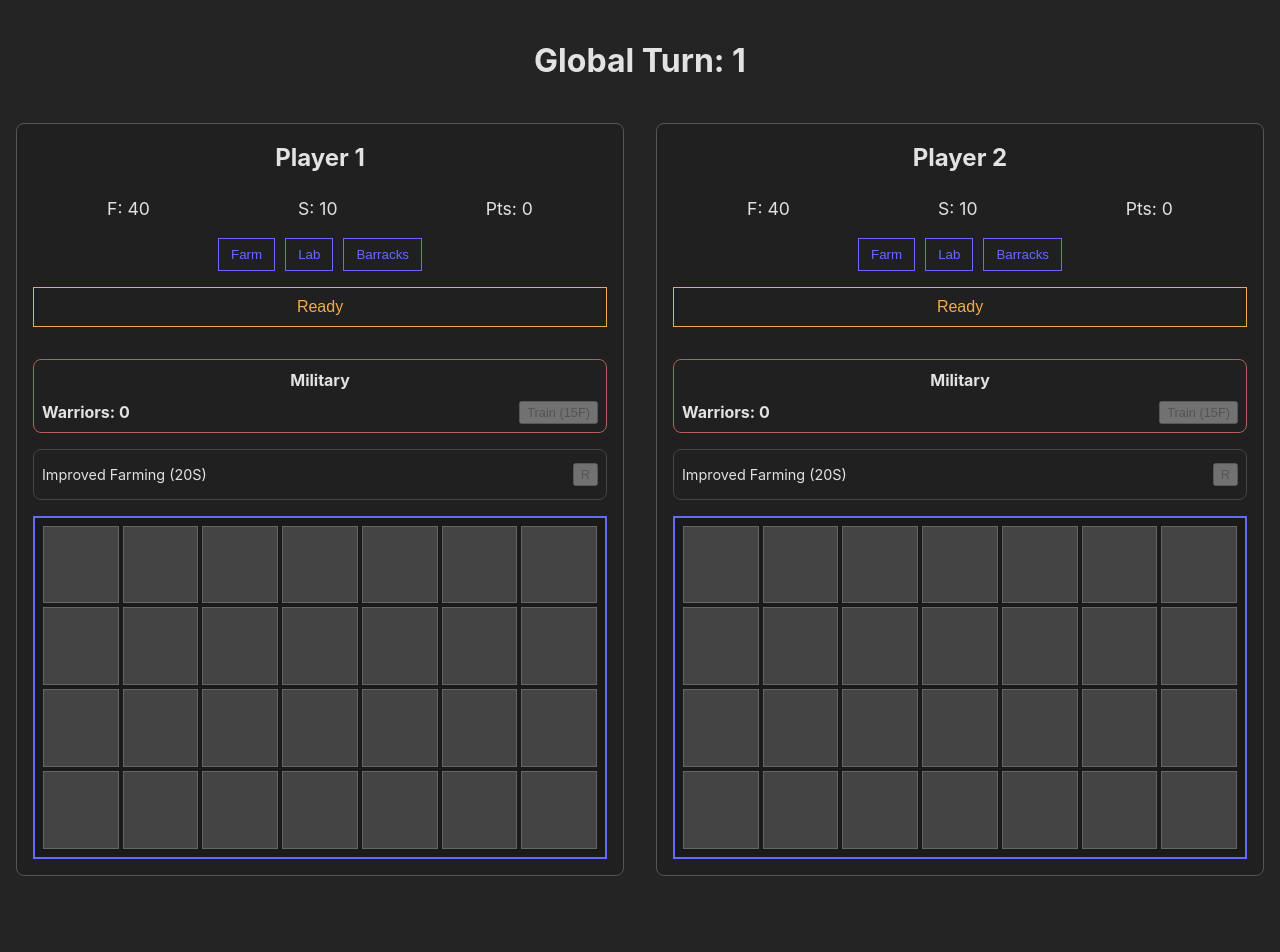
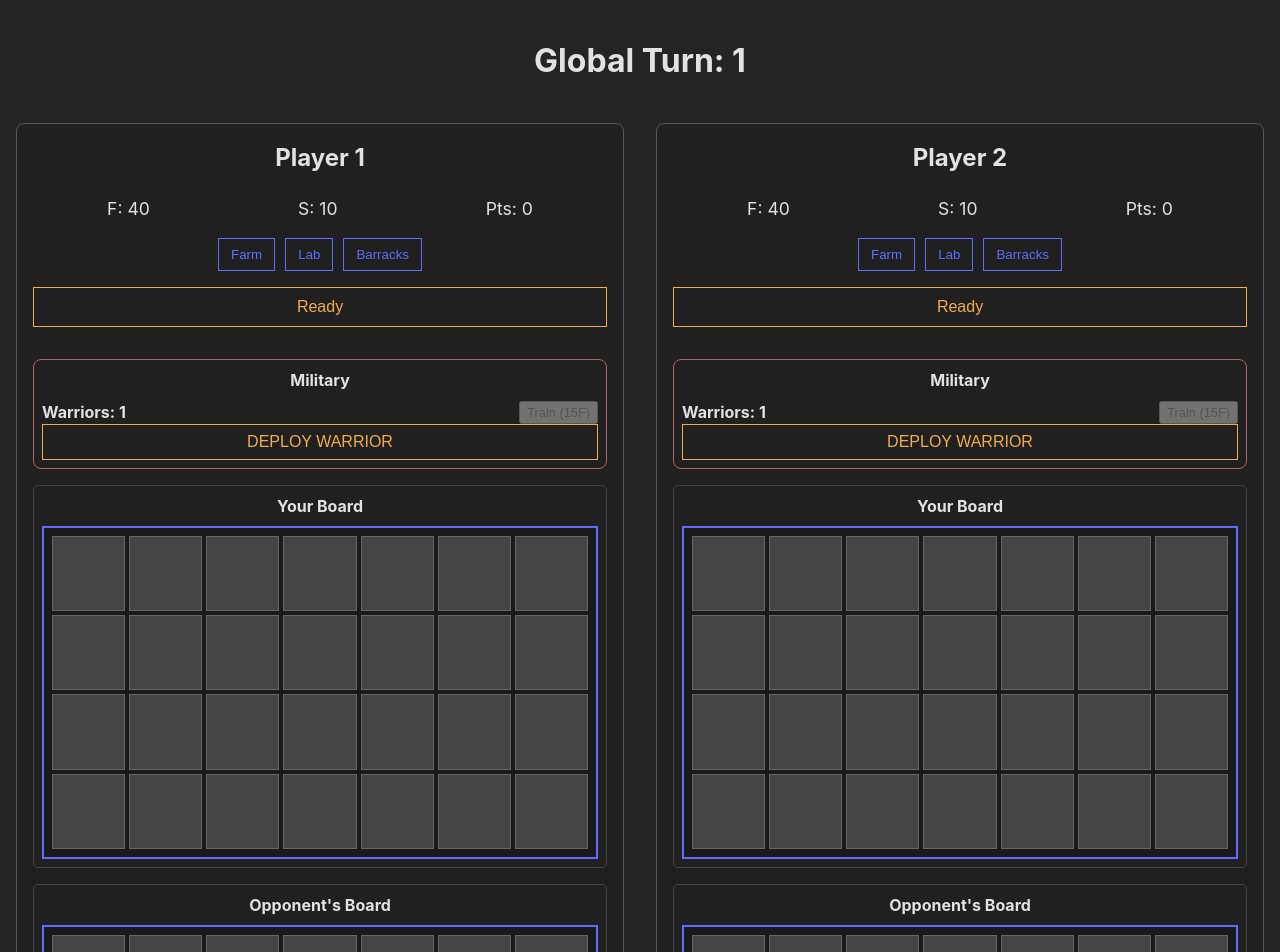
Before and after one commit to evian-christ/pact-prototype, a React (Vite) app: page / in a window 1280 px wide. Shown: the top 952 px of the page. Before the commit the page ends 892 px from the top, so only its background shows below. Built offline with nearby package versions, Linux system fonts and the light colour scheme.

Commit message:
Feat: placing warrior on opponent's board works now

```diff
--- a/src/App.css
+++ b/src/App.css
@@ -1,3 +1,4 @@
+
 #root {
   width: 100%;
 }
@@ -48,6 +49,25 @@
   font-size: 1.1rem;
 }
 
+.player-boards-container {
+  display: flex;
+  flex-direction: column;
+  gap: 1rem;
+}
+
+.own-board-section, .opponent-board-section {
+  border: 1px solid #444;
+  padding: 0.5rem;
+  border-radius: 5px;
+}
+
+.own-board-section h3, .opponent-board-section h3 {
+  margin-top: 0;
+  margin-bottom: 0.5rem;
+  font-size: 1rem;
+  text-align: center;
+}
+
 .board {
   display: grid;
   grid-template-columns: repeat(7, 1fr);
@@ -70,6 +90,15 @@
 
 .tile:hover {
   background-color: #555;
+}
+
+.tile.deploy-target {
+  border: 2px solid #f0ad4e; /* Highlight deployable tiles */
+}
+
+.tile.deploy-target:hover {
+  background-color: #f0ad4e;
+  opacity: 0.8;
 }
 
 .tile > * {
@@ -97,11 +126,54 @@
   border-color: #b06161;
 }
 
+.incoming-attack-marker {
+  position: absolute;
+  top: 50%;
+  left: 50%;
+  transform: translate(-50%, -50%);
+  font-size: 2rem;
+  color: red;
+  pointer-events: none;
+}
+
+.unit-marker {
+  position: absolute;
+  top: 50%;
+  left: 50%;
+  transform: translate(-50%, -50%);
+  font-size: 1.5rem;
+  pointer-events: none;
+}
+
+.player-interface.deploy-mode-active {
+  box-shadow: 0 0 15px #f0ad4e;
+  border-color: #f0ad4e;
+}
+
 .build-controls {
   display: flex;
   justify-content: center;
   gap: 10px;
   margin-bottom: 1rem;
+}
+
+.build-button {
+  padding: 8px 12px;
+  border: 1px solid #646cff;
+  background-color: transparent;
+  color: #646cff;
+  cursor: pointer;
+  transition: all 0.2s;
+}
+
+.build-button:hover {
+  background-color: #646cff;
+  color: white;
+}
+
+.build-button.selected {
+  background-color: #646cff;
+  color: white;
 }
 
 .military-panel {
@@ -132,23 +204,21 @@
   font-size: 0.8rem;
 }
 
-.build-button {
-  padding: 8px 12px;
-  border: 1px solid #646cff;
+.deploy-button {
+  width: 100%;
+  padding: 8px;
+  border: 1px solid #f0ad4e;
   background-color: transparent;
-  color: #646cff;
+  color: #f0ad4e;
   cursor: pointer;
+  font-size: 1rem;
   transition: all 0.2s;
 }
 
-.build-button:hover {
-  background-color: #646cff;
-  color: white;
-}
-
-.build-button.selected {
-  background-color: #646cff;
-  color: white;
+.deploy-button.active {
+  background-color: #f0ad4e;
+  color: #1a1a1a;
+  font-weight: bold;
 }
 
 .ready-button {
--- a/src/App.jsx
+++ b/src/App.jsx
@@ -1,29 +1,23 @@
 
-import { useState, useMemo } from 'react';
+import { useState, useMemo, useCallback } from 'react';
 import './App.css';
 
 // --- Data Structures ---
-const createInitialTechTree = () => ({
-  improved_farming: {
-    name: "Improved Farming",
-    description: "Farms +1 Food",
-    cost: { Science: 20 },
-    researched: false,
-    effect: { type: 'BOOST_BUILDING', building: 'Farm', resource: 'Food', amount: 1 },
-  },
-});
+const createInitialTechTree = () => ({}); // Simplified for now
 
 const BUILDINGS = {
-  Farm: { cost: { Food: 10 }, baseProduces: { Food: 3 } },
-  Lab: { cost: { Food: 15 }, baseProduces: { Science: 4 } },
-  Barracks: { cost: { Food: 20 }, baseProduces: {} },
+  Farm: { cost: { Food: 10 }, baseProduces: { Food: 3 }, points: 5 },
+  Lab: { cost: { Food: 15 }, baseProduces: { Science: 4 }, points: 5 },
+  Barracks: { cost: { Food: 20 }, baseProduces: {}, points: 5 },
 };
 
 const UNITS = {
-  Warrior: { cost: { Food: 15 } },
+  Warrior: { cost: { Food: 15 }, attack: 1, movePattern: 'straight' },
 };
 
 const BASE_INCOME = { Food: 2, Science: 1 };
+const DESTROY_SCORE = 10;
+const BREAKTHROUGH_SCORE = 5;
 
 const createInitialPlayerState = () => ({
   food: 40,
@@ -31,8 +25,9 @@ const createInitialPlayerState = () => ({
   score: 0,
   board: createInitialBoard(),
   techTree: createInitialTechTree(),
-  units: { Warrior: 0 },
+  units: { Warrior: 1 }, // Start with 1 warrior
   isReady: false,
+  pendingAttacks: [], // Attacks planned by this player
 });
 
 // --- Helper Functions ---
@@ -46,30 +41,60 @@ const NUM_PLAYERS = 2;
 
 // --- Components ---
 
-function Tile({ tileData, onTileClick }) {
+function Tile({ tileData, onTileClick, isIncomingAttack, unitOnTile, isDeployTarget, activeAction }) {
   const tileTypeClass = tileData ? tileData.type.toLowerCase() : '';
-  return <div className={`tile ${tileTypeClass}`} onClick={onTileClick}>{tileData?.type || ''}</div>;
+  const incomingAttackClass = isIncomingAttack ? 'incoming-attack' : '';
+  const deployTargetClass = isDeployTarget ? 'deploy-target' : '';
+
+  let content = '';
+  if (unitOnTile) {
+    content = '⚔️'; // Show warrior icon if unit is on tile
+  } else if (tileData) {
+    content = tileData.type; // Show building type if no unit
   }
 
-function Board({ board, onTileClick }) {
+  return (
+    <div
+      className={`tile ${tileTypeClass} ${incomingAttackClass} ${deployTargetClass}`}
+      onClick={onTileClick}
+      style={{ cursor: activeAction === 'deploy_Warrior' ? (isDeployTarget ? 'pointer' : 'not-allowed') : 'pointer' }}
+    >
+      {content}
+      {isIncomingAttack && <div className="incoming-attack-marker">↓</div>}
+    </div>
+  );
+}
+
+function Board({ board, onTileClick, incomingAttacks, unitsOnBoard, isOpponentBoard, activeAction }) {
   return (
     <div className="board">
       {board.map((row, rowIndex) =>
-        row.map((tileData, colIndex) => (
+        row.map((tileData, colIndex) => {
+          const isIncomingAttack = incomingAttacks.some(attack => attack.targetTile[0] === rowIndex && attack.targetTile[1] === colIndex);
+          const unitOnTile = unitsOnBoard.find(unit => unit.currentPosition[0] === rowIndex && unit.currentPosition[1] === colIndex);
+          const isDeployTarget = isOpponentBoard && activeAction === 'deploy_Warrior' && rowIndex === 0; // Only top row of opponent board
+
+          return (
             <Tile
               key={`${rowIndex}-${colIndex}`}
               tileData={tileData}
               onTileClick={() => onTileClick(rowIndex, colIndex)}
+              isIncomingAttack={isIncomingAttack}
+              unitOnTile={unitOnTile}
+              isDeployTarget={isDeployTarget}
+              activeAction={activeAction}
             />
-        ))
+          );
+        })
       )}
     </div>
   );
 }
 
-function MilitaryPanel({ player, onTrainUnit }) {
+function MilitaryPanel({ player, onTrainUnit, onDeployUnit, activeAction }) {
   const hasBarracks = player.board.flat().some(tile => tile?.type === 'Barracks');
   const canTrainWarrior = hasBarracks && player.food >= UNITS.Warrior.cost.Food;
+  const canDeployWarrior = player.units.Warrior > 0;
 
   return (
     <div className="military-panel">
@@ -80,13 +105,41 @@ function MilitaryPanel({ player, onTrainUnit }) {
           Train ({UNITS.Warrior.cost.Food}F)
         </button>
       </div>
+      <button
+        className={`deploy-button ${activeAction === 'deploy_Warrior' ? 'active' : ''}`}
+        onClick={() => onDeployUnit('Warrior')}
+        disabled={!canDeployWarrior}
+      >
+        DEPLOY WARRIOR
+      </button>
     </div>
   );
 }
 
-function PlayerInterface({ player, playerName, onReady, onSelectBuilding, selectedBuilding, onTileClick, onResearch, onTrainUnit }) {
+function PlayerInterface({
+  playerIndex,
+  player,
+  playerName,
+  onReady,
+  onSelectBuilding,
+  activeAction,
+  onTrainUnit,
+  onDeployUnit,
+  onBoardClick,
+  opponentPlayerIndex,
+  playersData,
+}) {
+  const ownBoardData = player.board;
+  const opponentBoardData = playersData[opponentPlayerIndex].board;
+
+  const incomingAttacksForOwnBoard = playersData[opponentPlayerIndex].pendingAttacks.filter(a => a.targetPlayerIndex === playerIndex);
+  const unitsOnOwnBoard = playersData[playerIndex].pendingAttacks.filter(a => a.targetPlayerIndex === playerIndex);
+
+  const incomingAttacksForOpponentBoard = playersData[playerIndex].pendingAttacks.filter(a => a.targetPlayerIndex === opponentPlayerIndex);
+  const unitsOnOpponentBoard = playersData[playerIndex].pendingAttacks.filter(a => a.targetPlayerIndex === opponentPlayerIndex);
+
   return (
-    <div className="player-interface">
+    <div className={`player-interface ${activeAction === 'deploy_Warrior' ? 'deploy-mode-active' : ''}`}>
       <div className="player-hud">
         <h2>{playerName}</h2>
         <div className="stats">
@@ -98,7 +151,7 @@ function PlayerInterface({ player, playerName, onReady, onSelectBuilding, select
           {Object.keys(BUILDINGS).map(type => (
             <button
               key={type}
-              className={`build-button ${selectedBuilding === type ? 'selected' : ''}`}
+              className={`build-button ${activeAction === `build_${type}` ? 'selected' : ''}`}
               onClick={() => onSelectBuilding(type)}
             >
               {type}
@@ -109,23 +162,32 @@ function PlayerInterface({ player, playerName, onReady, onSelectBuilding, select
           {player.isReady ? 'Waiting...' : 'Ready'}
         </button>
       </div>
-      <MilitaryPanel player={player} onTrainUnit={onTrainUnit} />
-      <div className="tech-panel">
-        <ul>
-          {Object.entries(player.techTree).map(([techId, tech]) => {
-            const canAfford = player.science >= tech.cost.Science;
-            return (
-              <li key={techId} className={tech.researched ? 'researched' : ''}>
-                <span>{tech.name} ({tech.cost.Science}S)</span>
-                {!tech.researched && (
-                  <button onClick={() => onResearch(techId)} disabled={!canAfford}>R</button>
-                )}
-              </li>
-            );
-          })}
-        </ul>
+      <MilitaryPanel player={player} onTrainUnit={onTrainUnit} onDeployUnit={onDeployUnit} activeAction={activeAction} />
+
+      <div className="player-boards-container">
+        <div className="own-board-section">
+          <h3>Your Board</h3>
+          <Board
+            board={ownBoardData}
+            onTileClick={(r, c) => onBoardClick(playerIndex, playerIndex, r, c)}
+            incomingAttacks={incomingAttacksForOwnBoard}
+            unitsOnBoard={unitsOnOwnBoard}
+            isOpponentBoard={false}
+            activeAction={activeAction}
+          />
         </div>
-      <Board board={player.board} onTileClick={onTileClick} />
+        <div className="opponent-board-section">
+          <h3>Opponent's Board</h3>
+          <Board
+            board={opponentBoardData}
+            onTileClick={(r, c) => onBoardClick(playerIndex, opponentPlayerIndex, r, c)}
+            incomingAttacks={incomingAttacksForOpponentBoard}
+            unitsOnBoard={unitsOnOpponentBoard}
+            isOpponentBoard={true}
+            activeAction={activeAction}
+          />
+        </div>
+      </div>
     </div>
   );
 }
@@ -135,95 +197,192 @@ function PlayerInterface({ player, playerName, onReady, onSelectBuilding, select
 function App() {
   const [turn, setTurn] = useState(1);
   const [players, setPlayers] = useState(() => Array(NUM_PLAYERS).fill(null).map(() => createInitialPlayerState()));
-  const [selectedBuildings, setSelectedBuildings] = useState(Array(NUM_PLAYERS).fill(null));
+  const [activeAction, setActiveAction] = useState(Array(NUM_PLAYERS).fill(null)); // e.g., null, 'build_Farm', 'deploy_Warrior'
 
-  const updatePlayerState = (playerIndex, updates) => {
+  const updatePlayerState = (playerIndex, updatesFn) => {
     setPlayers(prev => {
       const newPlayers = [...prev];
-      newPlayers[playerIndex] = { ...newPlayers[playerIndex], ...updates };
+      newPlayers[playerIndex] = updatesFn(newPlayers[playerIndex]);
       return newPlayers;
     });
   };
 
   const handleSelectBuilding = (playerIndex, buildingType) => {
-    setSelectedBuildings(prev => {
-      const newSelection = [...prev];
-      newSelection[playerIndex] = newSelection[playerIndex] === buildingType ? null : buildingType;
-      return newSelection;
+    setActiveAction(prev => {
+      const newActions = [...prev];
+      newActions[playerIndex] = newActions[playerIndex] === `build_${buildingType}` ? null : `build_${buildingType}`;
+      return newActions;
     });
   };
 
-  const handleTileClick = (playerIndex, rowIndex, colIndex) => {
-    const selectedBuilding = selectedBuildings[playerIndex];
-    if (!selectedBuilding) return;
+  const handleDeployUnit = (playerIndex, unitType) => {
+    const player = players[playerIndex];
+    if (player.units[unitType] <= 0) {
+      alert(`No ${unitType}s to deploy!`);
+      return;
+    }
+    setActiveAction(prev => {
+      const newActions = [...prev];
+      newActions[playerIndex] = newActions[playerIndex] === `deploy_${unitType}` ? null : `deploy_${unitType}`;
+      return newActions;
+    });
+  };
 
-    const player = players[playerIndex];
-    if (player.board[rowIndex][colIndex]) return;
+  const handleBoardClick = useCallback((callerPlayerIndex, clickedBoardPlayerIndex, rowIndex, colIndex) => {
+    console.log(`--- handleBoardClick called ---`);
+    console.log(`Caller Player Index: ${callerPlayerIndex + 1}`);
+    console.log(`Clicked Board Player Index: ${clickedBoardPlayerIndex + 1}`);
+    console.log(`Clicked Tile: (${rowIndex}, ${colIndex})`);
+    console.log(`Active Action for Caller (${callerPlayerIndex + 1}): ${activeAction[callerPlayerIndex]}`);
 
-    const buildingInfo = BUILDINGS[selectedBuilding];
-    if (player.food < buildingInfo.cost.Food) {
+    const currentActiveAction = activeAction[callerPlayerIndex];
+    const player = players[callerPlayerIndex];
+
+    // Find the player who has an active 'deploy_Warrior' action
+    const deployingPlayerIndex = activeAction.findIndex(action => action === 'deploy_Warrior');
+
+    let playerToActIndex = callerPlayerIndex;
+    let activeActionToProcess = currentActiveAction;
+    let playerToAct = player;
+
+    if (deployingPlayerIndex !== -1) {
+      playerToActIndex = deployingPlayerIndex;
+      activeActionToProcess = activeAction[deployingPlayerIndex];
+      playerToAct = players[deployingPlayerIndex];
+    }
+
+    if (activeActionToProcess && activeActionToProcess.startsWith('build_')) {
+      const buildingType = activeActionToProcess.substring(6);
+      if (playerToActIndex !== clickedBoardPlayerIndex) {
+        alert("You can only build on your own board!");
+        return;
+      }
+      if (playerToAct.board[rowIndex][colIndex]) {
+        console.log("Tile is already occupied for building.");
+        return;
+      }
+      const buildingInfo = BUILDINGS[buildingType];
+      if (playerToAct.food < buildingInfo.cost.Food) {
         alert('Not enough food!');
+        console.log("Not enough food for building.");
+        return;
+      }
+      const newBoard = playerToAct.board.map(r => [...r]);
+      newBoard[rowIndex][colIndex] = { type: buildingType };
+      updatePlayerState(playerToActIndex, p => ({
+        ...p,
+        food: p.food - buildingInfo.cost.Food,
+        board: newBoard,
+      }));
+      console.log(`Building ${buildingType} built by Player ${playerToActIndex + 1} at (${rowIndex}, ${colIndex})`);
+      setActiveAction(prev => { const newActions = [...prev]; newActions[playerToActIndex] = null; return newActions; });
+
+    } else if (activeActionToProcess === 'deploy_Warrior') {
+      if (playerToActIndex === clickedBoardPlayerIndex) {
+        alert("You can only deploy warriors to the opponent's board!");
+        return;
+      }
+      if (rowIndex !== 0) {
+        alert("You can only deploy warriors to the top row of the enemy board!");
+        console.log("Attempted to deploy to wrong row.");
+        return;
+      }
+      if (playerToAct.units.Warrior <= 0) {
+        alert("No warriors to deploy!");
+        console.log("Attempted to deploy with no warriors.");
         return;
       }
 
-    const newBoard = player.board.map(r => [...r]);
-    newBoard[rowIndex][colIndex] = { type: selectedBuilding };
+      updatePlayerState(playerToActIndex, p => ({
+        ...p,
+        units: { ...p.units, Warrior: p.units.Warrior - 1 },
+        pendingAttacks: [...p.pendingAttacks, {
+          unitType: 'Warrior',
+          targetPlayerIndex: clickedBoardPlayerIndex,
+          targetTile: [rowIndex, colIndex],
+          currentPosition: [rowIndex, colIndex],
+        }],
+      }));
+      setActiveAction(prev => { const newActions = [...prev]; newActions[playerToActIndex] = null; return newActions; });
+      console.log(`Warrior deployed by Player ${playerToActIndex + 1} to Player ${clickedBoardPlayerIndex + 1}'s board at (${rowIndex}, ${colIndex})`);
 
-    updatePlayerState(playerIndex, {
-      food: player.food - buildingInfo.cost.Food,
-      board: newBoard,
-    });
-  };
-
-  const handleResearch = (playerIndex, techId) => {
-    const player = players[playerIndex];
-    const tech = player.techTree[techId];
-    if (!tech || tech.researched || player.science < tech.cost.Science) return;
-
-    const newTechTree = { ...player.techTree, [techId]: { ...tech, researched: true } };
-    updatePlayerState(playerIndex, {
-      science: player.science - tech.cost.Science,
-      techTree: newTechTree,
-    });
-  };
+    } else {
+      console.log("No active action for this click.");
+    }
+  }, [players, activeAction]); // Dependencies for useCallback
 
   const handleTrainUnit = (playerIndex, unitType) => {
     const player = players[playerIndex];
     const unitInfo = UNITS[unitType];
-    const hasPrereq = player.board.flat().some(tile => tile?.type === 'Barracks');
-
-    if (!hasPrereq) {
-      alert("You need to build a Barracks first!");
+    if (!player.board.flat().some(t => t?.type === 'Barracks')) {
+      alert("You need a Barracks to train units.");
       return;
     }
     if (player.food < unitInfo.cost.Food) {
-      alert("Not enough food to train a Warrior!");
+      alert("Not enough food!");
       return;
     }
-
-    const newUnits = { ...player.units, [unitType]: player.units[unitType] + 1 };
-    updatePlayerState(playerIndex, {
-      food: player.food - unitInfo.cost.Food,
-      units: newUnits,
-    });
+    updatePlayerState(playerIndex, p => ({
+      ...p,
+      food: p.food - unitInfo.cost.Food,
+      units: { ...p.units, [unitType]: p.units[unitType] + 1 },
+    }));
+    console.log(`Player ${playerIndex + 1} trained a ${unitType}.`);
   };
 
   const handleReady = (playerIndex) => {
-    const newPlayers = [...players];
-    newPlayers[playerIndex].isReady = !newPlayers[playerIndex].isReady;
-    setPlayers(newPlayers);
-
-    if (newPlayers.every(p => p.isReady)) {
-      processTurn();
+    updatePlayerState(playerIndex, p => ({ ...p, isReady: !p.isReady }));
+    setTimeout(() => setPlayers(currentPlayers => {
+      if (currentPlayers.every(p => p.isReady)) {
+        processTurn(currentPlayers);
       }
+      return currentPlayers;
+    }), 0);
   };
 
-  const processTurn = () => {
+  const processTurn = (currentPlayers) => {
     console.log("--- Processing Turn", turn, "---");
-    let newPlayers = players.map(player => {
+    let newPlayersState = JSON.parse(JSON.stringify(currentPlayers)); // Deep copy for mutable operations
+
+    // 1. Process Warrior Movement and Attacks
+    const allPendingAttacks = newPlayersState.flatMap(p => p.pendingAttacks.map(attack => ({ ...attack, fromPlayerIndex: newPlayersState.indexOf(p) })));
+    const newPendingAttacks = [];
+
+    allPendingAttacks.forEach(attack => {
+      const { fromPlayerIndex, targetPlayerIndex, currentPosition, unitType } = attack;
+      const [currentRow, currentCol] = currentPosition;
+
+      // Check for combat at current position (before moving to next row)
+      const targetTileData = newPlayersState[targetPlayerIndex].board[currentRow][currentCol]; // Corrected typo here
+      if (targetTileData) {
+        // Combat occurs: destroy building and award score
+        newPlayersState[targetPlayerIndex].board[currentRow][currentCol] = null; // Destroy building
+        newPlayersState[fromPlayerIndex].score += DESTROY_SCORE;
+        console.log(`Player ${fromPlayerIndex + 1} Warrior destroyed Player ${targetPlayerIndex + 1}'s ${targetTileData.type} at (${currentRow}, ${currentCol})`);
+        // This attack is consumed in combat, so it's not pushed to newPendingAttacks
+      } else {
+        // No combat, move unit down one row
+        const nextRow = currentRow + 1;
+        if (nextRow < BOARD_HEIGHT) {
+          newPendingAttacks.push({ ...attack, currentPosition: [nextRow, currentCol] });
+        } else {
+          // Unit moved off the board (breakthrough)
+          newPlayersState[fromPlayerIndex].score += BREAKTHROUGH_SCORE;
+          console.log(`Player ${fromPlayerIndex + 1} Warrior breakthrough!`);
+        }
+      }
+    });
+
+    // Update pending attacks for each player
+    newPlayersState.forEach(player => player.pendingAttacks = []); // Clear all old attacks
+    newPendingAttacks.forEach(attack => {
+      newPlayersState[attack.fromPlayerIndex].pendingAttacks.push(attack);
+    });
+
+    // 2. Calculate Income
+    newPlayersState = newPlayersState.map(player => {
       let foodIncome = BASE_INCOME.Food;
       let scienceIncome = BASE_INCOME.Science;
-
       player.board.forEach(row => {
         row.forEach(tile => {
           if (!tile) return;
@@ -232,18 +391,15 @@ function App() {
           scienceIncome += buildingProduces.Science || 0;
         });
       });
-
-      return {
-        ...player,
-        food: player.food + foodIncome,
-        science: player.science + scienceIncome,
-        isReady: false,
-      };
+      player.food += foodIncome;
+      player.science += scienceIncome;
+      player.isReady = false; // Reset for next turn
+      return player;
     });
 
-    setPlayers(newPlayers);
+    setPlayers(newPlayersState);
     setTurn(t => t + 1);
-    setSelectedBuildings(Array(NUM_PLAYERS).fill(null));
+    setActiveAction(Array(NUM_PLAYERS).fill(null)); // Reset active actions
   };
 
   return (
@@ -253,14 +409,17 @@ function App() {
         {players.map((player, index) => (
           <PlayerInterface
             key={index}
+            playerIndex={index} // Pass player's own index
             player={player}
             playerName={`Player ${index + 1}`}
             onReady={() => handleReady(index)}
             onSelectBuilding={(type) => handleSelectBuilding(index, type)}
-            selectedBuilding={selectedBuildings[index]}
-            onTileClick={(r, c) => handleTileClick(index, r, c)}
-            onResearch={(techId) => handleResearch(index, techId)}
+            activeAction={activeAction[index]} // Pass activeAction
             onTrainUnit={(unitType) => handleTrainUnit(index, unitType)}
+            onDeployUnit={(unitType) => handleDeployUnit(index, unitType)}
+            onBoardClick={handleBoardClick} // Pass the generic handler
+            opponentPlayerIndex={(index + 1) % NUM_PLAYERS} // Pass opponent's index
+            playersData={players} // Pass all players data
           />
         ))}
       </div>
```
Lines whose indentation alone changed are shown as unchanged.
